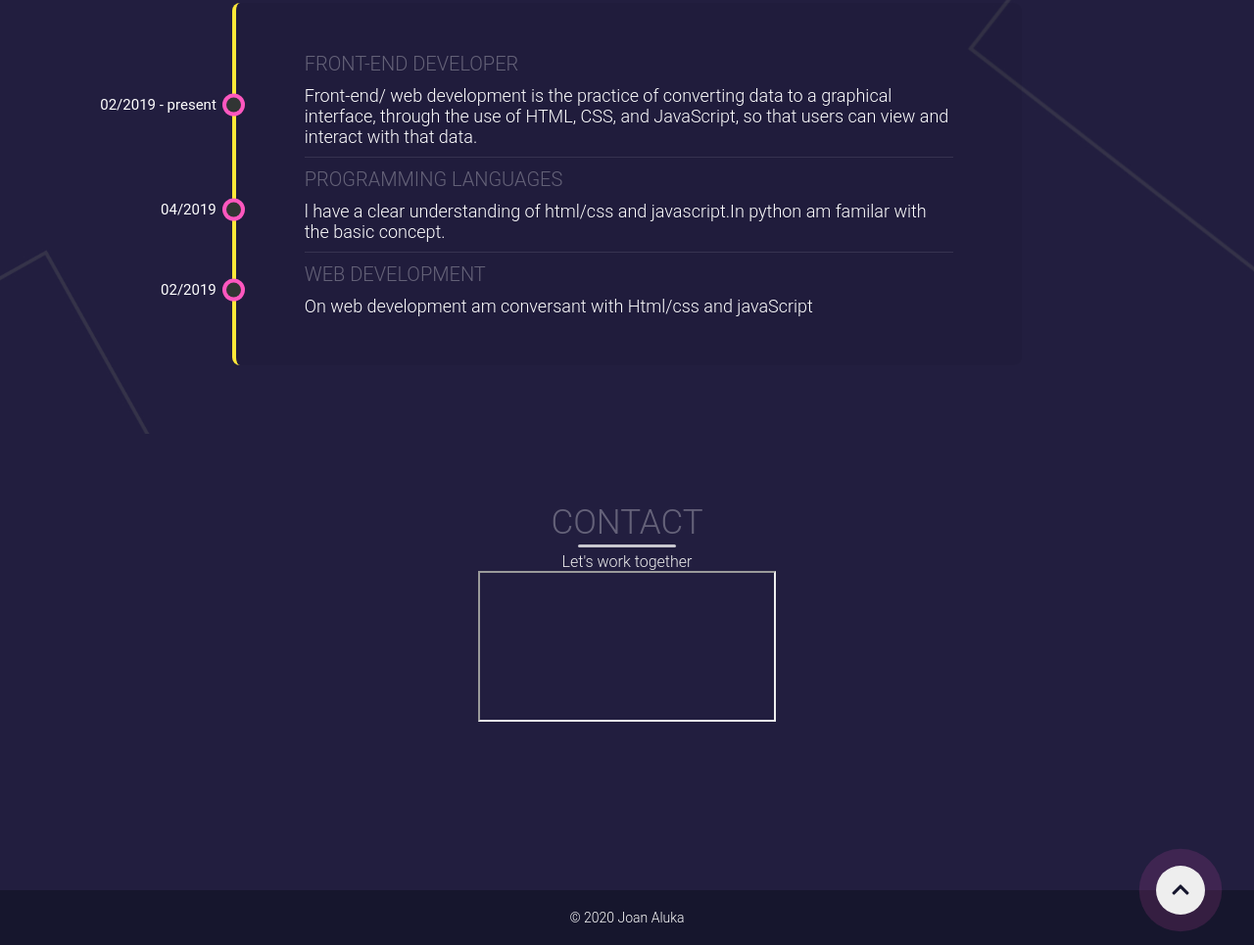
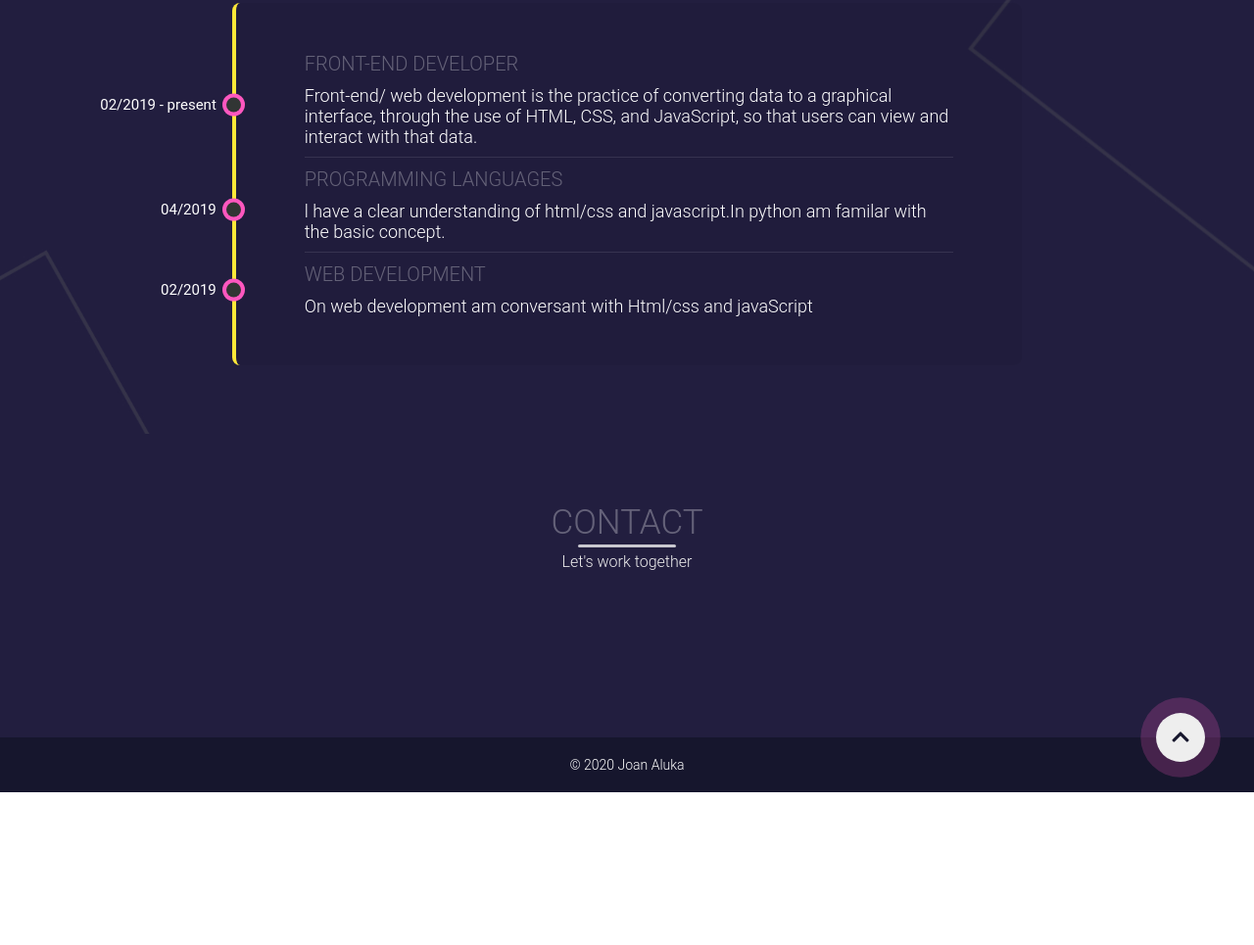
Before and after one commit to joanaluka/joans-portfolio, a plain HTML site: page index.html in a window 1280 px wide. Shown: the part 4949-5914 px from the top of the page at 98% size. After the commit the page ends 5758 px from the top, so only its background shows below. Drawn offline with nearby package versions, Linux system fonts and the light colour scheme.

Commit message:
Update index.html

```diff
--- a/index.html
+++ b/index.html
@@ -213,9 +213,9 @@
         <div class="section-heading">
             <h1>Contact</h1>
             <h6>Let's work together</h6>
-            <iframe>
+
              <script type="text/javascript" src="https://form.jotform.com/jsform/202241368127045"></script>
-            </iframe>
+
         </div>
 
 
```
